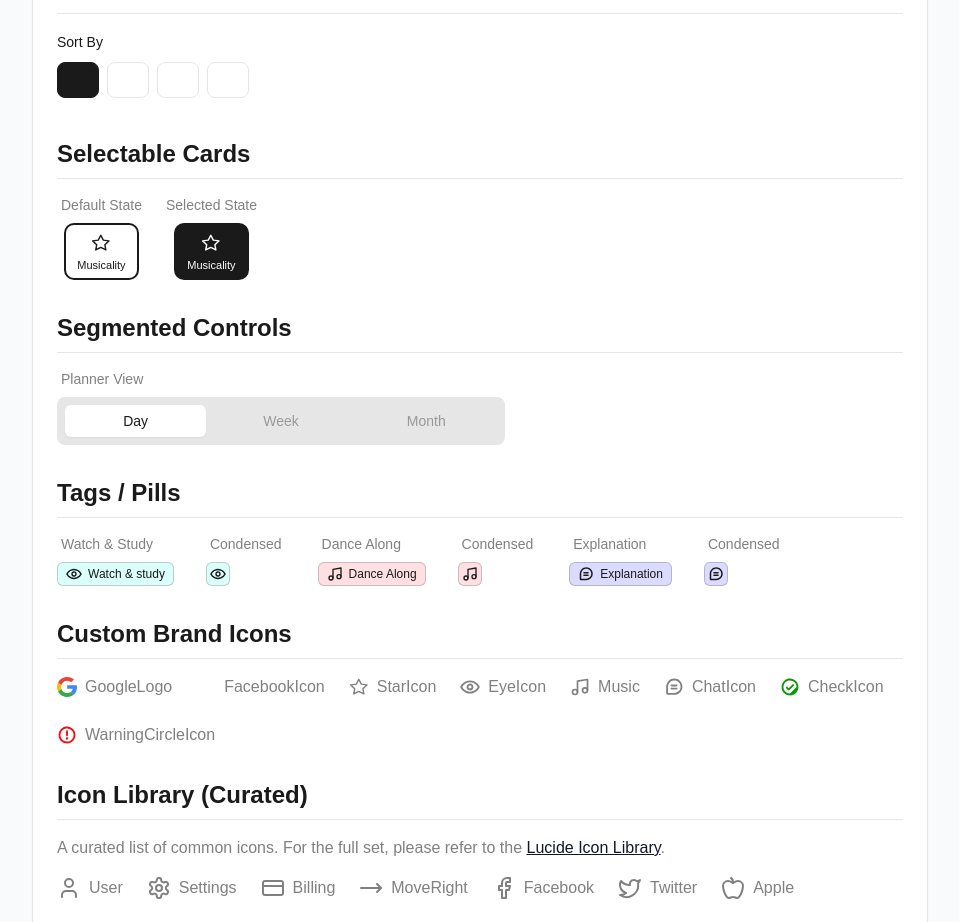
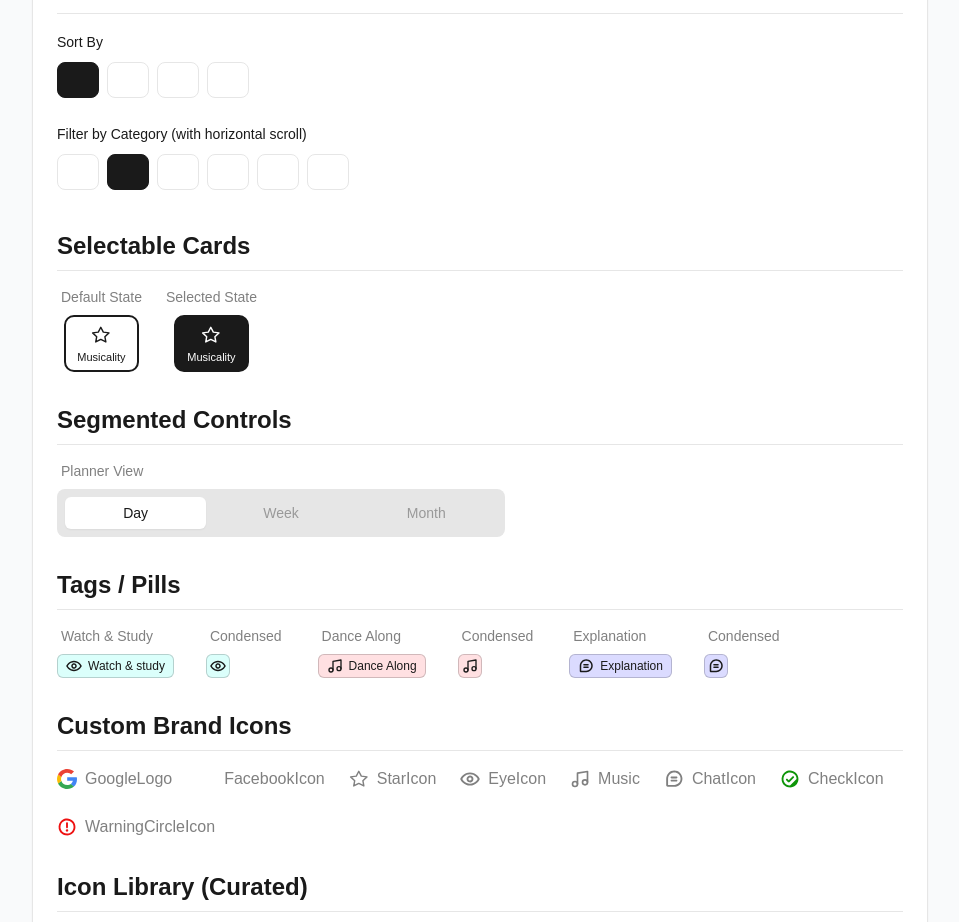
Before and after one commit to orangedrum/ytapp, a Next.js app: page /styleguide in a window 1280 px wide. Shown: the part 2720-3642 px from the top of the page, without its empty margins (0-959 px from the left). Built offline with nearby package versions, Linux system fonts and the light colour scheme; a web font is replaced by a local one.

Commit message:
horizontal scroll being shown with text

```diff
--- a/components/StyleGuide.tsx
+++ b/components/StyleGuide.tsx
@@ -302,6 +302,8 @@ export default function StyleGuide() {
           <h2 className="text-2xl font-bold border-b pb-2">Filter Controls</h2>
           <div className="space-y-2">
             <Label>Sort By</Label>
+            {/* This container enables horizontal scrolling on small screens */}
+            {/* The inner div uses w-max to prevent wrapping */}
             <div className="w-full overflow-x-auto pb-2">
               <div className="flex w-max space-x-2">
                 <FilterGroup type="single" defaultValue="relevance">
@@ -309,6 +311,21 @@ export default function StyleGuide() {
                   <FilterGroupItem value="low-high">Price: Low - High</FilterGroupItem>
                   <FilterGroupItem value="high-low">Price: High - Low</FilterGroupItem>
                   <FilterGroupItem value="newest">Newest</FilterGroupItem>
+                </FilterGroup>
+              </div>
+            </div>
+          </div>
+          <div className="space-y-2">
+            <Label>Filter by Category (with horizontal scroll)</Label>
+            <div className="w-full overflow-x-auto pb-2">
+              <div className="flex w-max space-x-2">
+                <FilterGroup type="single" defaultValue="leaders">
+                  <FilterGroupItem value="all">All</FilterGroupItem>
+                  <FilterGroupItem value="leaders">Leaders</FilterGroupItem>
+                  <FilterGroupItem value="followers">Followers</FilterGroupItem>
+                  <FilterGroupItem value="technique">Technique</FilterGroupItem>
+                  <FilterGroupItem value="musicality">Musicality</FilterGroupItem>
+                  <FilterGroupItem value="history">History</FilterGroupItem>
                 </FilterGroup>
               </div>
             </div>
```
